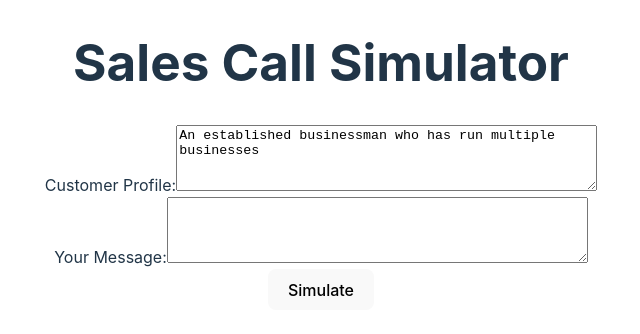
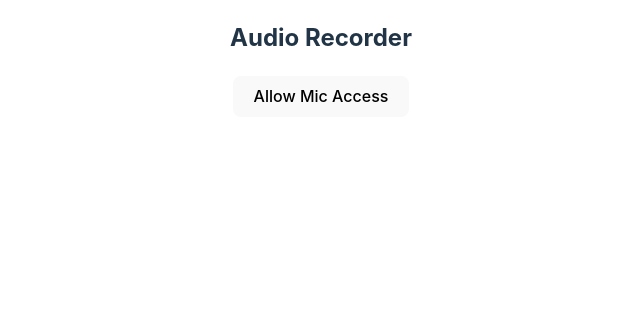
Before and after one commit to harrishs/aiSMBKit, a React (Vite) app in the folder frontend/: page / in a window 1280 px wide. Shown: the top 334 px of the page, without its empty margins (319-959 px from the left). Built offline with nearby package versions, Linux system fonts and the light colour scheme.

Commit message:
audio recorder working

```diff
--- a/frontend/src/Components/Layout/Layout.jsx
+++ b/frontend/src/Components/Layout/Layout.jsx
@@ -1,15 +1,15 @@
 // import Auth from "../Auth/Auth";
 // import AssetGen from "../AssetGen/AssetGen";
-// import Translation from "../Translation/Translation";
-import Chatbot from "../Chatbot/Chatbot";
+import Translation from "../Translation/Translation";
+// import Chatbot from "../Chatbot/Chatbot";
 
 const Layout = (props) => {
 	return (
 		<>
 			{/* <Auth /> */}
 			{/* <AssetGen /> */}
-			{/* <Translation /> */}
-			<Chatbot />
+			<Translation />
+			{/* <Chatbot /> */}
 		</>
 	);
 };
--- a/frontend/src/Components/Translation/Translation.jsx
+++ b/frontend/src/Components/Translation/Translation.jsx
@@ -1,56 +1,89 @@
-import { useState } from "react";
+import { useState, useRef } from "react";
 
-function Translation(props) {
-	if (navigator.mediaDevices && navigator.mediaDevices.getUserMedia) {
-		navigator.mediaDevices
-			.getUserMedia({
-				audio: true,
-			})
-			.then((stream) => {
-				const mediaRecorder = new MediaRecorder(stream);
-				let chunks = [];
-				const [audio, setAudio] = useState(null);
+const mimeType = "audio/webm";
 
-				const handleRecord = () => {
-					mediaRecorder.start();
-					console.log(mediaRecorder.state);
-					console.log("recorder started");
-				};
+const Translation = (props) => {
+	const [permission, setPermission] = useState(false);
+	const [stream, setStream] = useState(null);
+	const mediaRecorder = useRef(null);
+	const [recordingStatus, setRecordingStatus] = useState(false);
+	const [audioChunks, setAudioChunks] = useState([]);
+	const [audio, setAudio] = useState(null);
 
-				const handleStop = () => {
-					mediaRecorder.stop();
-					console.log(mediaRecorder.state);
-					console.log("recorder stopped");
-				};
+	const getMicrophonePermission = async () => {
+		if ("MediaRecorder" in window) {
+			try {
+				const streamData = await navigator.mediaDevices.getUserMedia({
+					audio: true,
+					video: false,
+				});
+				setPermission(true);
+				setStream(streamData);
+			} catch (err) {
+				console.log(err);
+			}
+		} else {
+			alert("Your browser does not support audio recording via this app.");
+		}
+	};
 
-				mediaRecorder.ondataavailable = (e) => {
-					chunks.push(e.data);
-				};
+	const startRecording = async () => {
+		setRecordingStatus(true);
+		const media = new MediaRecorder(stream, { type: mimeType });
+		mediaRecorder.current = media;
+		mediaRecorder.current.start();
+		let localAudioChunks = [];
+		mediaRecorder.current.ondataavailable = (event) => {
+			if (typeof event.data === "undefined") return;
+			if (event.data.size === 0) return;
+			localAudioChunks.push(event.data);
+		};
+		setAudioChunks(localAudioChunks);
+	};
 
-				mediaRecorder.onstop = (e) => {
-					const blob = new Blob(chunks, { type: "audio/ogg; codecs=opus" });
-					chunks = [];
-					const audioURL = window.URL.createObjectURL(blob);
-					setAudio(audioURL);
-				};
-			})
-			.catch((err) => {
-				console.error(`The following getUserMedia error occurred: ${err}`);
-			});
-	} else {
-		console.log("getUserMedia not supported on your browser!");
-	}
+	const stopRecording = () => {
+		setRecordingStatus(false);
+		mediaRecorder.current.stop();
+		mediaRecorder.current.onstop = () => {
+			const audioBlob = new Blob(audioChunks, { type: mimeType });
+			const audioUrl = URL.createObjectURL(audioBlob);
+			setAudio(audioUrl);
+			setAudioChunks([]);
+		};
+	};
 
 	return (
 		<div>
-			<h1>Translation</h1>
-			<form>
-				<button onClick={handleRecord}>Record Audio</button>
-				<button onClick={handleStop}>Stop Recording</button>
-				<audio src={audio} controls></audio>
-			</form>
+			<h2>Audio Recorder</h2>
+			<main>
+				<div>
+					{!permission ? (
+						<button onClick={getMicrophonePermission} type="button">
+							Allow Mic Access
+						</button>
+					) : null}
+					{permission && recordingStatus === false ? (
+						<button onClick={startRecording} type="button">
+							Start Recording
+						</button>
+					) : null}
+					{recordingStatus === true ? (
+						<button onClick={stopRecording} type="button">
+							Stop Recording
+						</button>
+					) : null}
+					{audio ? (
+						<div className="audio-container">
+							<audio src={audio} controls></audio>
+							<a download href={audio}>
+								Download Recording
+							</a>
+						</div>
+					) : null}
+				</div>
+			</main>
 		</div>
 	);
-}
+};
 
 export default Translation;
```
